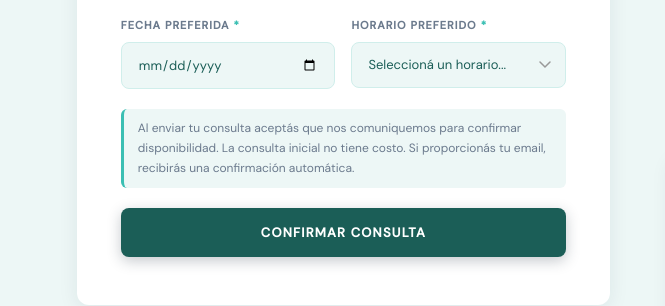
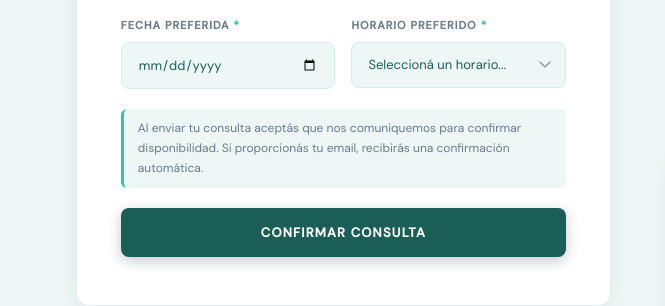
Before and after one commit to MolinariThiago/amco, a website: page index.html in a window 1280 px wide. Shown: the part 6637-6943 px from the top of the page, 0-665 px from the left. Drawn offline with nearby package versions, Linux system fonts and the light colour scheme; grey boxes are pictures that could not be loaded; a web font is replaced by a local one.

Commit message:
Remove no-cost consultation note

```diff
--- a/index.html
+++ b/index.html
@@ -616,7 +616,7 @@
                 </select>
               </div>
             </div>
-            <p class="form-note">Al enviar tu consulta aceptás que nos comuniquemos para confirmar disponibilidad. La consulta inicial no tiene costo. Si proporcionás tu email, recibirás una confirmación automática.</p>
+            <p class="form-note">Al enviar tu consulta aceptás que nos comuniquemos para confirmar disponibilidad. Si proporcionás tu email, recibirás una confirmación automática.</p>
             <button type="submit" class="btn-submit" id="submitBtn">Confirmar consulta</button>
             <div id="formMsg" class="form-msg" role="alert" aria-live="polite"></div>
           </form>
```
Also changed, not shown: public/index.html (+1 -1 lines).
